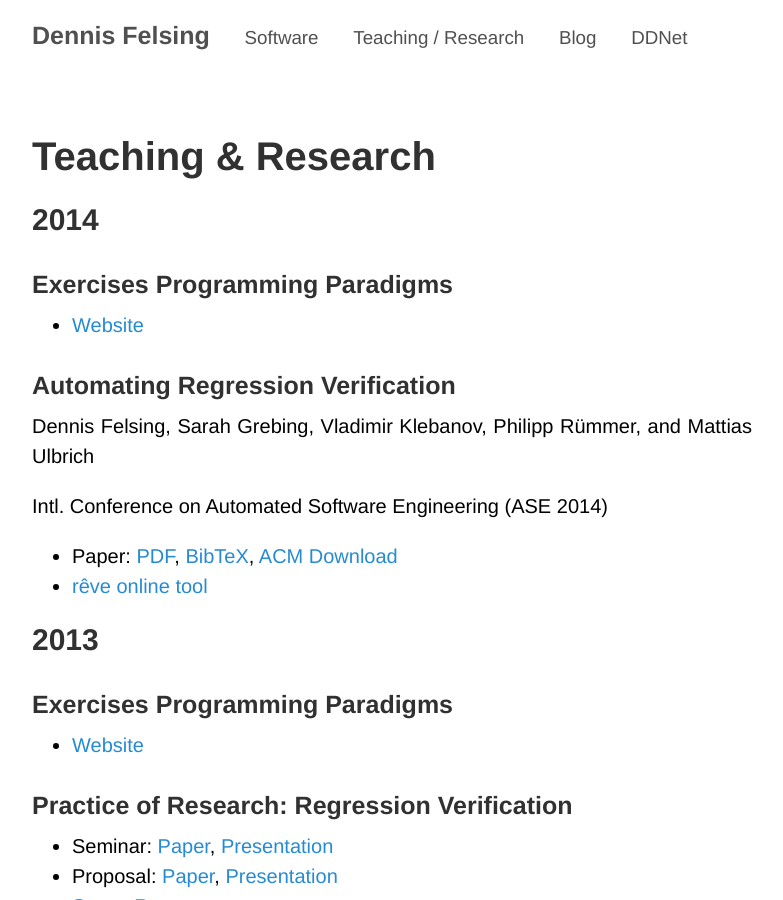
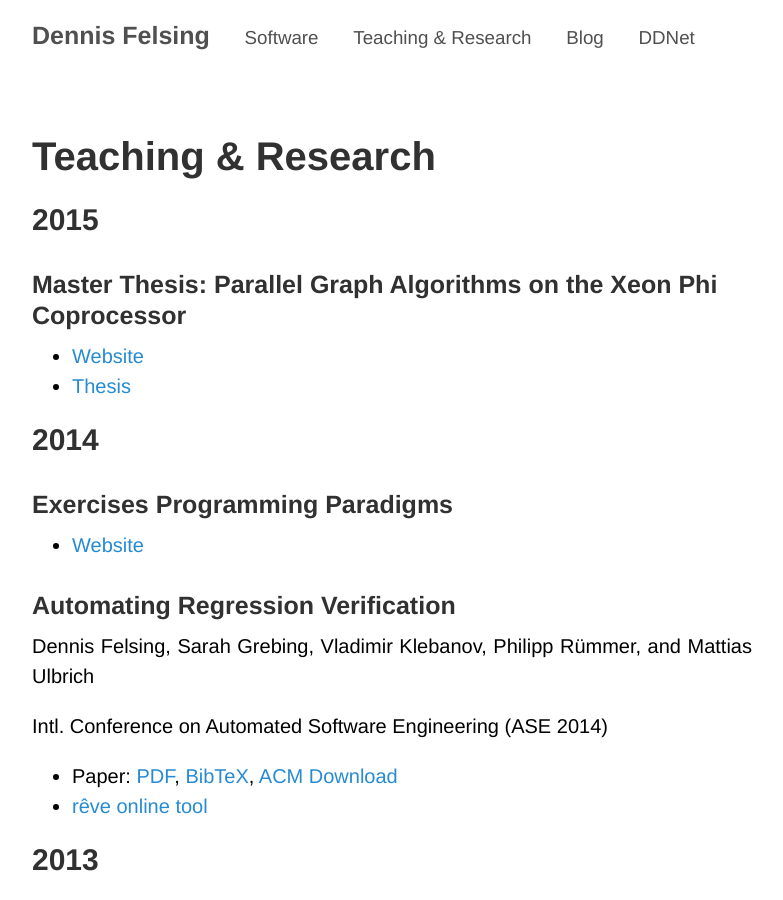
Before and after one commit to def-/felsin9-web, a Jekyll site: the page built from www/teaching-research.md, in a window 1280 px wide and 900 px high. Shown: the whole window, without its empty margins (248-1031 px from the left). Built offline with Jekyll 4.4.1, drawn with Linux system fonts in a browser that asks for light colours; Markdown is read by kramdown in place of the engine named in the settings.

Commit message:
Master Thesis

```diff
--- a/www/_config.yml
+++ b/www/_config.yml
@@ -20,7 +20,7 @@ author:
 
 pages_list:
   Software: '/nnis/software/'
-  'Teaching / Research': '/nnis/teaching-research/'
+  'Teaching & Research': '/nnis/teaching-research/'
   Blog: 'http://hookrace.net/'
   DDNet: 'http://ddnet.tw/'
 
--- a/www/teaching-research.md
+++ b/www/teaching-research.md
@@ -4,6 +4,13 @@ title: Teaching & Research
 ---
 
 # Teaching & Research
+
+## 2015
+
+### Master Thesis: Parallel Graph Algorithms on the Xeon Phi Coprocessor
+
+- [Website](../phi/thesis/)
+- [Thesis](../phi/thesis/thesis.pdf)
 
 ## 2014
 
```
Also changed, not shown: www/phi/thesis.md (added, +33 -0 lines), www/phi/thesis/thesis.bib (added, +10 -0 lines), www/software.md (+1 -1 lines), 3 other files.
